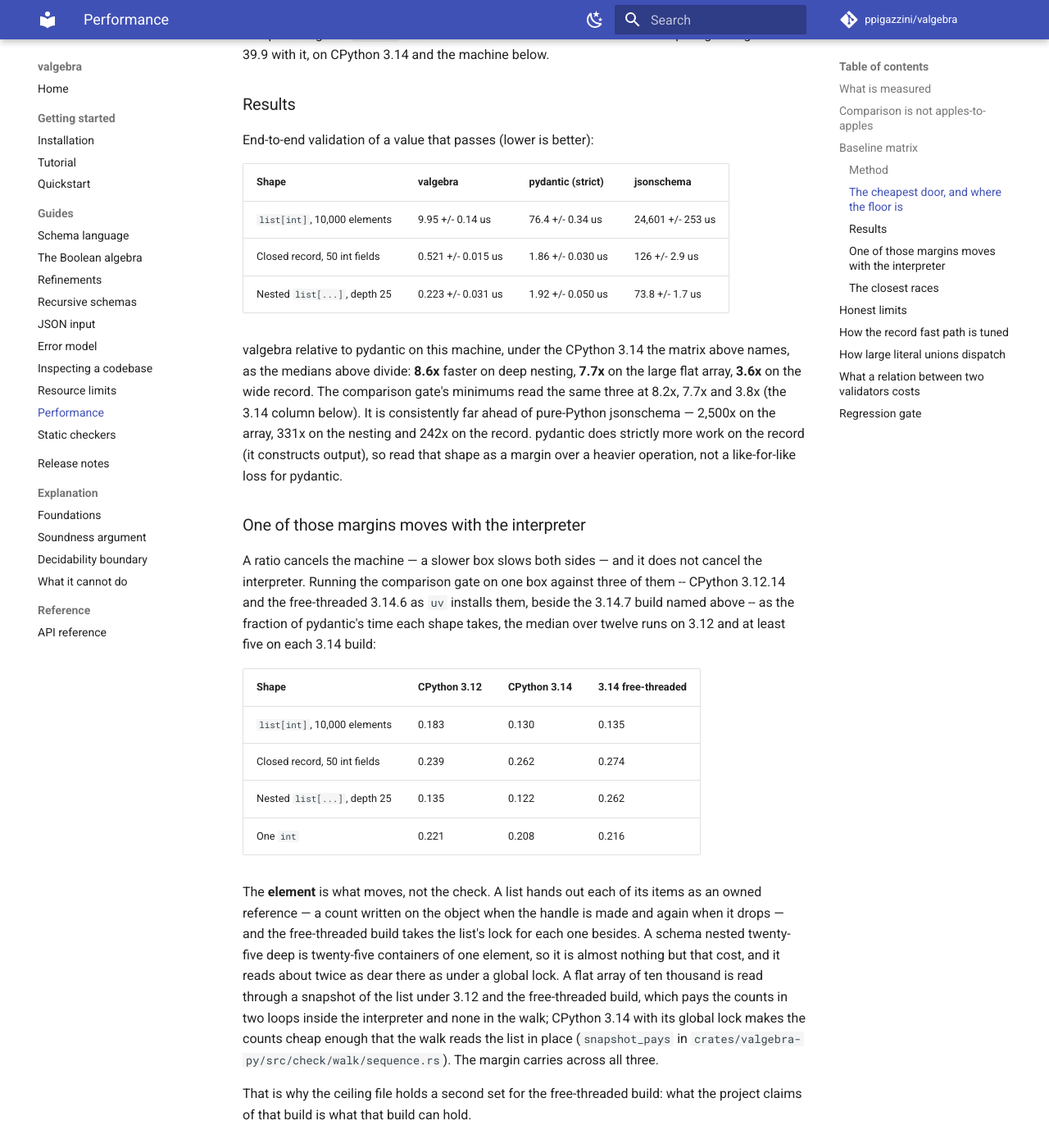
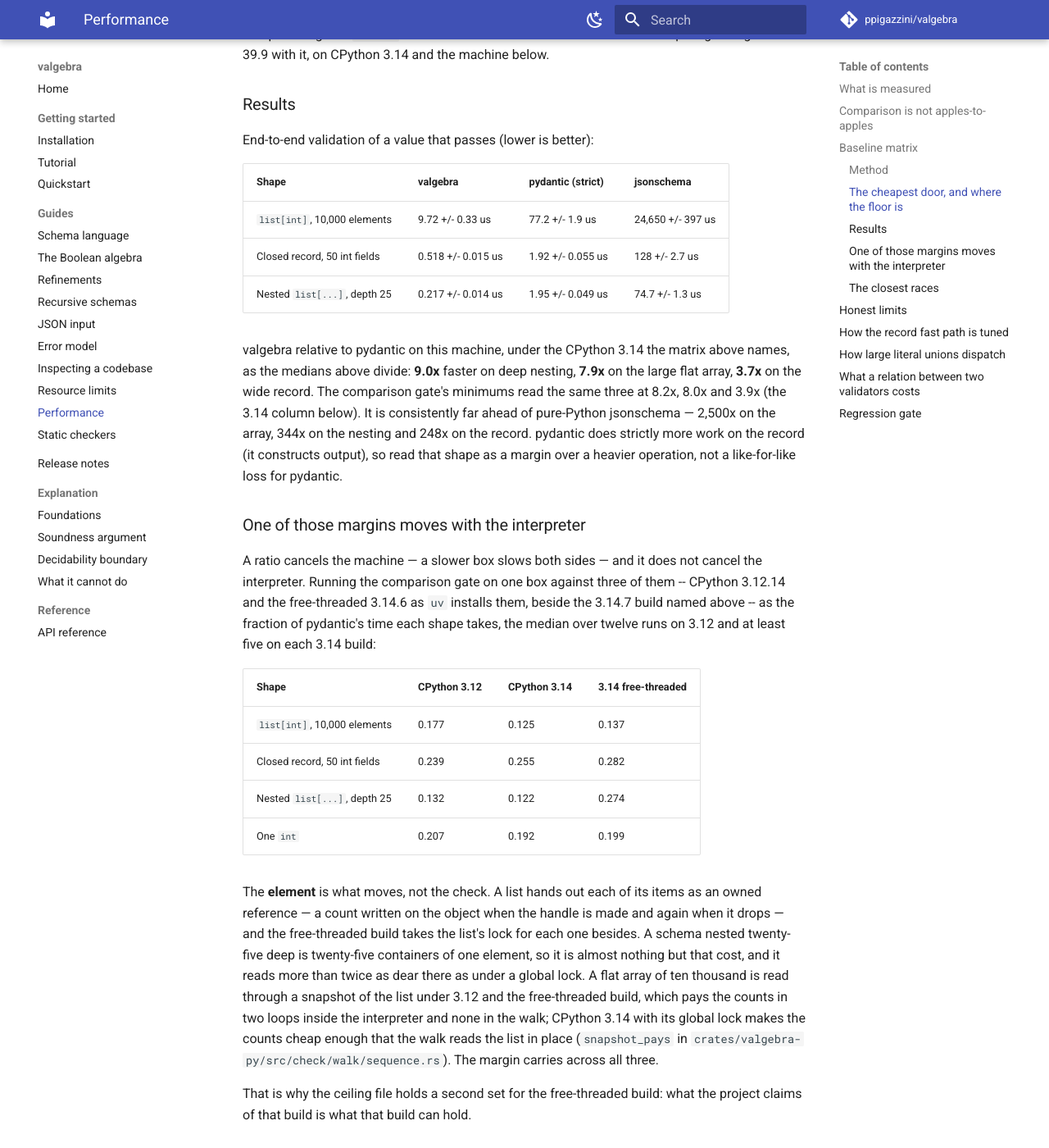
Before and after one commit to ppigazzini/valgebra, an MkDocs documentation site: the page built from docs/11-performance.md, in a window 1280 px wide and 1400 px high, scrolled down 5578 px. Shown: the whole window at 82% size. Built offline with MkDocs 1.6.1 and Material for MkDocs 9.7.7, drawn with Linux system fonts in a browser that asks for light colours; comment, search, counter and statistics services are not loaded; some of the changed text lies outside the part shown.

Commit message:
docs: the performance page carries the figures of the faster list and call
The page is measured on this tree's PGO wheel, the per-kind list loops and
the reference pool compiled out included, by the method it states: on the
source-built CPython 3.14.7 five runs of each benchmark, taken twice, and
the comparison gate seven times; twelve gate runs on CPython 3.12 and five
on the free-threaded 3.14. By the medians a passing check is 9.0x faster
than strict pydantic on deep nesting, 7.9x on the large array and 3.7x on
the wide record. The interpreter table reads the array at 0.177, 0.125 and
0.137 of pydantic's time and one `int` at 0.207, 0.192 and 0.199, and the
scalar floor reads `x in v` at 20 ns and `is_valid` at 24. The error report
spreads beside the JSON document and the scalar on 3.12, and the page says
so.

The CI page and the comparison gate's docstring give the deep nesting's
ratios from the same runs. The JSON page keeps its table: neither change
reaches the JSON walk, and its cells re-measure within their spread.

```diff
--- a/docs/11-performance.md
+++ b/docs/11-performance.md
@@ -243,12 +243,12 @@
 ### The cheapest door, and where the floor is
 
 `x in v` is `v.is_valid(x)` through the container protocol, and it is the
-cheaper call: **23 ns against 26 ns** for a scalar on the machine below, the
+cheaper call: **20 ns against 24 ns** for a scalar on the machine below, the
 best of fifteen `timeit` repeats of a million calls, because the interpreter
 reaches a container slot directly and a method by its call protocol. Neither
 number is the check. `Validator(anything).is_valid(1)` -- the schema that
-answers `True` without looking -- costs 25 ns, so the *walk* for an `int` is
-about a nanosecond and everything else is the boundary a Python call crosses.
+answers `True` without looking -- costs 23 ns, so the *walk* for an `int` is
+under a nanosecond and everything else is the boundary a Python call crosses.
 For reference on the same run, `isinstance(1, int)` is 12 ns and a call to an
 empty one-argument Python function is 15 ns.
 
@@ -274,16 +274,16 @@
 
 | Shape | valgebra | pydantic (strict) | jsonschema |
 | --- | --- | --- | --- |
-| `list[int]`, 10,000 elements | 9.95 +/- 0.14 us | 76.4 +/- 0.34 us | 24,601 +/- 253 us |
-| Closed record, 50 int fields | 0.521 +/- 0.015 us | 1.86 +/- 0.030 us | 126 +/- 2.9 us |
-| Nested `list[...]`, depth 25 | 0.223 +/- 0.031 us | 1.92 +/- 0.050 us | 73.8 +/- 1.7 us |
+| `list[int]`, 10,000 elements | 9.72 +/- 0.33 us | 77.2 +/- 1.9 us | 24,650 +/- 397 us |
+| Closed record, 50 int fields | 0.518 +/- 0.015 us | 1.92 +/- 0.055 us | 128 +/- 2.7 us |
+| Nested `list[...]`, depth 25 | 0.217 +/- 0.014 us | 1.95 +/- 0.049 us | 74.7 +/- 1.3 us |
 
 valgebra relative to pydantic on this machine, under the CPython 3.14 the matrix
-above names, as the medians above divide: **8.6x** faster on deep nesting,
-**7.7x** on the large flat array, **3.6x** on the wide record. The comparison
-gate's minimums read the same three at 8.2x, 7.7x and 3.8x (the 3.14 column
+above names, as the medians above divide: **9.0x** faster on deep nesting,
+**7.9x** on the large flat array, **3.7x** on the wide record. The comparison
+gate's minimums read the same three at 8.2x, 8.0x and 3.9x (the 3.14 column
 below). It is consistently far ahead of pure-Python jsonschema — 2,500x on the
-array, 331x on the nesting and 242x on the record.
+array, 344x on the nesting and 248x on the record.
 pydantic does strictly more work on the record (it constructs output), so read
 that shape as a margin over a heavier operation, not a like-for-like loss for
 pydantic.
@@ -299,17 +299,17 @@
 
 | Shape | CPython 3.12 | CPython 3.14 | 3.14 free-threaded |
 | --- | --- | --- | --- |
-| `list[int]`, 10,000 elements | 0.183 | 0.130 | 0.135 |
-| Closed record, 50 int fields | 0.239 | 0.262 | 0.274 |
-| Nested `list[...]`, depth 25 | 0.135 | 0.122 | 0.262 |
-| One `int` | 0.221 | 0.208 | 0.216 |
+| `list[int]`, 10,000 elements | 0.177 | 0.125 | 0.137 |
+| Closed record, 50 int fields | 0.239 | 0.255 | 0.282 |
+| Nested `list[...]`, depth 25 | 0.132 | 0.122 | 0.274 |
+| One `int` | 0.207 | 0.192 | 0.199 |
 
 The **element** is what moves, not the check. A list hands out each of its items
 as an owned reference — a count written on the object when the handle is made
 and again when it drops — and the free-threaded build takes the list's lock for
 each one besides. A schema nested twenty-five deep is twenty-five containers of
-one element, so it is almost nothing but that cost, and it reads about twice as
-dear there as under a global lock. A flat array of ten thousand is read through
+one element, so it is almost nothing but that cost, and it reads more than twice
+as dear there as under a global lock. A flat array of ten thousand is read through
 a snapshot of the list under 3.12 and the free-threaded build, which pays the
 counts in two loops inside the interpreter and none in the walk;
 CPython 3.14 with its global lock makes the counts cheap enough that the walk
@@ -372,9 +374,9 @@
 
 The scalar shape is absent from the table because it sits near timer resolution,
 and most of it is the call rather than the check, as the floor above shows: on
-CPython 3.14 the competitive gate measures it at a 39.5 ns median over seven
-runs with a spread of a twentieth of that, around 4.8x. That gate measures it;
-this record does not.
+CPython 3.14 the competitive gate measures it at a 36.7 ns median over seven
+runs with a spread of 1.5 ns, around 5.2x. That gate measures it; this record
+does not.
 
 Core micro-benchmarks (criterion, release+LTO, indicative single run):
 
```
Also changed, not shown: other parts of docs/11-performance.md (+6 -4 lines), docs/dev/07-tooling-ci.md (+3 -3 lines), 1 other file.
